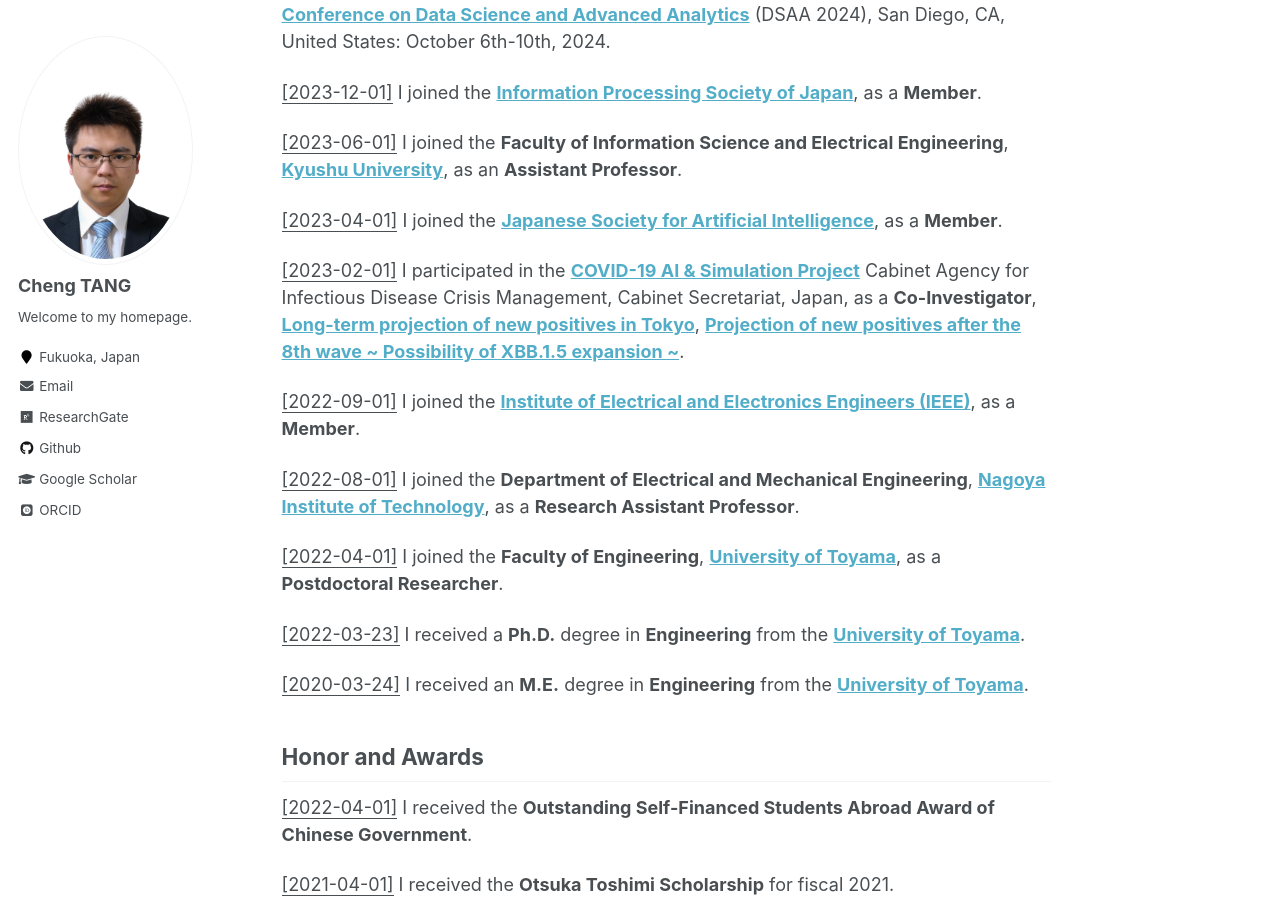
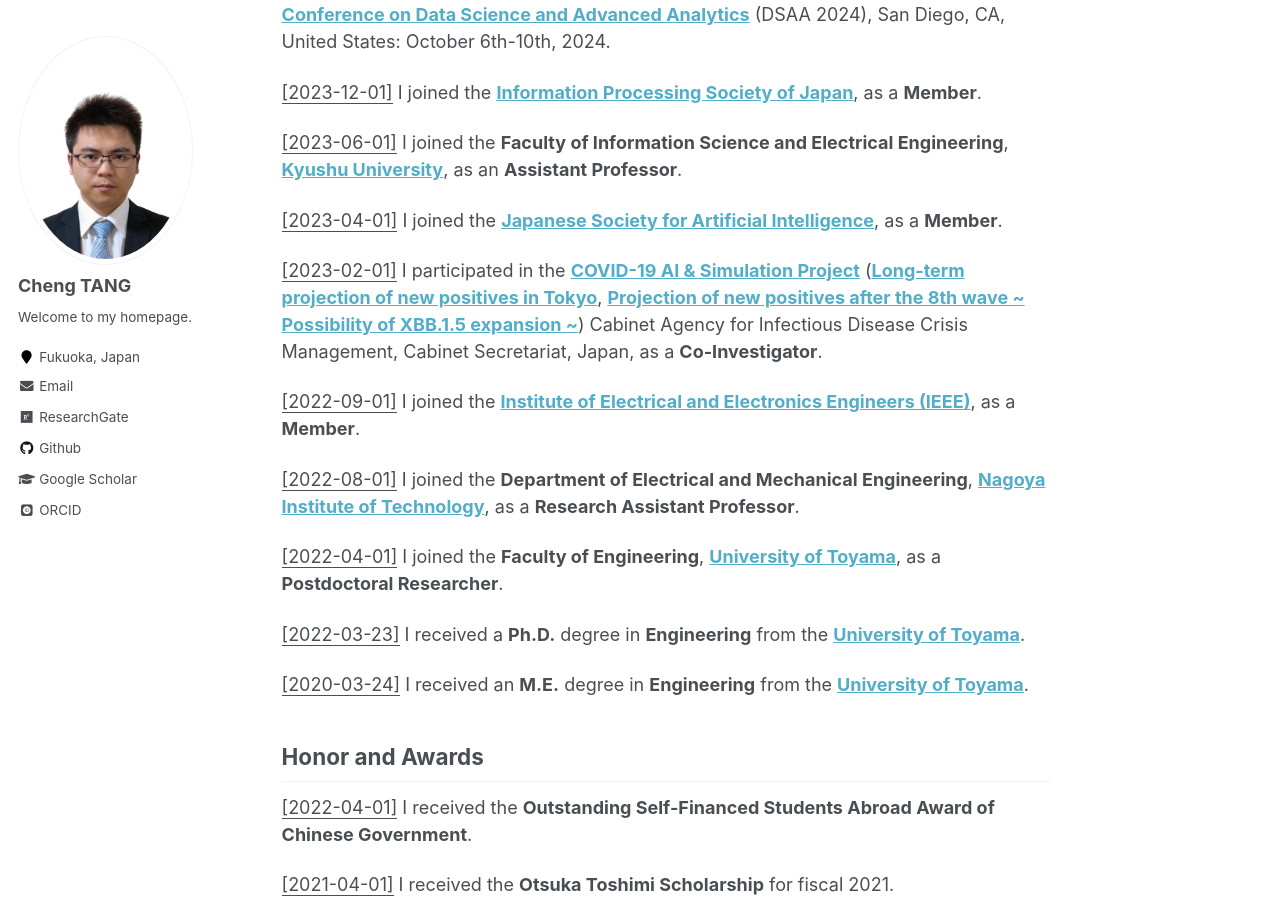
Before and after one commit to ChengTANG-AI/chengtang-ai.github.io, a Jekyll site: the page built from _pages/updates.md, in a window 1280 px wide and 900 px high, scrolled down 463 px. Built offline with Jekyll 4.4.1, drawn with Linux system fonts in a browser that asks for light colours; some web fonts are replaced.

Commit message:
Update updates.md

```diff
--- a/_pages/updates.md
+++ b/_pages/updates.md
@@ -25,7 +25,7 @@
 
 <u>[2023-04-01]</u> I joined the **[Japanese Society for Artificial Intelligence](https://www.ai-gakkai.or.jp/)**, as a **Member**.
 
-<u>[2023-02-01]</u> I participated in the **[COVID-19 AI & Simulation Project](https://www.covid19-ai.jp/ja-jp/)** Cabinet Agency for Infectious Disease Crisis Management, Cabinet Secretariat, Japan, as a **Co-Investigator**, **[Long-term projection of new positives in Tokyo](https://www.covid19-ai.jp/en-us/presentation/2022_rq1_simulations_for_infection_situations/articles/article435/)**, **[Projection of new positives after the 8th wave ~ Possibility of XBB.1.5 expansion ~](https://www.covid19-ai.jp/en-us/presentation/2022_rq1_simulations_for_infection_situations/articles/article427/)**.
+<u>[2023-02-01]</u> I participated in the **[COVID-19 AI & Simulation Project](https://www.covid19-ai.jp/ja-jp/)** (**[Long-term projection of new positives in Tokyo](https://www.covid19-ai.jp/en-us/presentation/2022_rq1_simulations_for_infection_situations/articles/article435/)**, **[Projection of new positives after the 8th wave ~ Possibility of XBB.1.5 expansion ~](https://www.covid19-ai.jp/en-us/presentation/2022_rq1_simulations_for_infection_situations/articles/article427/)**) Cabinet Agency for Infectious Disease Crisis Management, Cabinet Secretariat, Japan, as a **Co-Investigator**.
 
 <u>[2022-09-01]</u> I joined the **[Institute of Electrical and Electronics Engineers (IEEE)](https://www.ieee.org/)**, as a **Member**.
 
```
